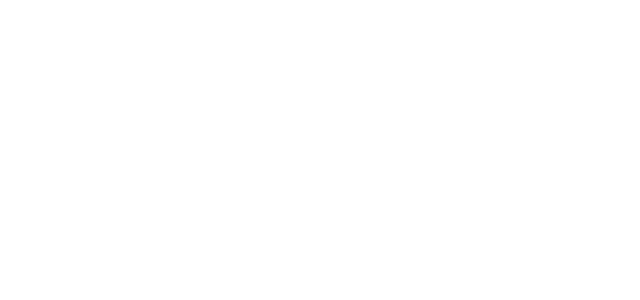
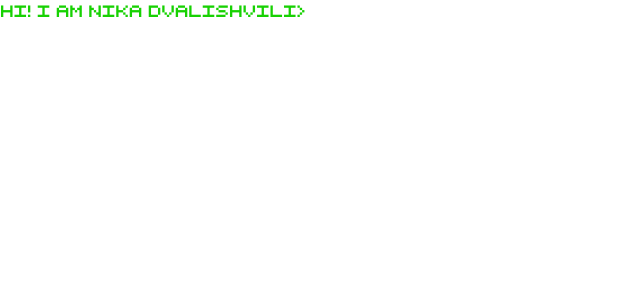
Before and after one commit to NikolozDvalishvili21/Portfolio, a React (Create React App) app in the folder portfolio/: page / in a window 1280 px wide. Shown: the top 300 px of the page, without its empty margins (0-640 px from the left). Built offline with nearby package versions, Linux system fonts and the light colour scheme.

Commit message:
Build Up

```diff
--- a/package.json
+++ b/package.json
@@ -1,5 +1,10 @@
 {
   "devDependencies": {
     "tailwindcss": "^3.4.4"
+  },
+  "dependencies": {
+    "@emotion/react": "^11.11.4",
+    "@emotion/styled": "^11.11.5",
+    "@mui/material": "^5.16.0"
   }
 }
--- a/portfolio/package.json
+++ b/portfolio/package.json
@@ -9,6 +9,7 @@
     "react": "^18.3.1",
     "react-dom": "^18.3.1",
     "react-scripts": "5.0.1",
+    "react-typed": "^2.0.12",
     "web-vitals": "^2.1.4"
   },
   "scripts": {
--- a/portfolio/src/App.js
+++ b/portfolio/src/App.js
@@ -1,7 +1,10 @@
 import "./App.css";
+import Home from "./pages/Home";
 
 function App() {
-  return <></>;
+  return <>
+    <Home />
+  </>;
 }
 
 export default App;
--- /dev/null
+++ b/portfolio/src/components/Navbar/index.jsx
@@ -0,0 +1,23 @@
+import React from "react";
+import { ReactTyped } from "react-typed";
+const Navbar = () => {
+  const [value, setValue] = React.useState("one");
+
+  const handleChange = (event, newValue) => {
+    setValue(newValue);
+  };
+  return (
+    <>
+       <ReactTyped
+          strings={["Hi! I am Nika Dvalishvili"]}
+          typeSpeed={100}
+          backSpeed={20}
+          cursorChar=">"
+          showCursor={true}
+          style={{fontFamily: 'retro', color: "#17D102"}}
+        />
+    </>
+  );
+};
+
+export default Navbar;
--- /dev/null
+++ b/portfolio/src/pages/Home.jsx
@@ -0,0 +1,12 @@
+import React from "react";
+import Navbar from "../components/Navbar/index"
+
+const Home = () => {
+    return (
+        <>
+            <Navbar />
+        </>
+    )
+};
+
+export default Home;
```
Also changed, not shown: portfolio/src/components/Navbar/style.css (added), 2 other files (tests, documents, lock files or other folders).
